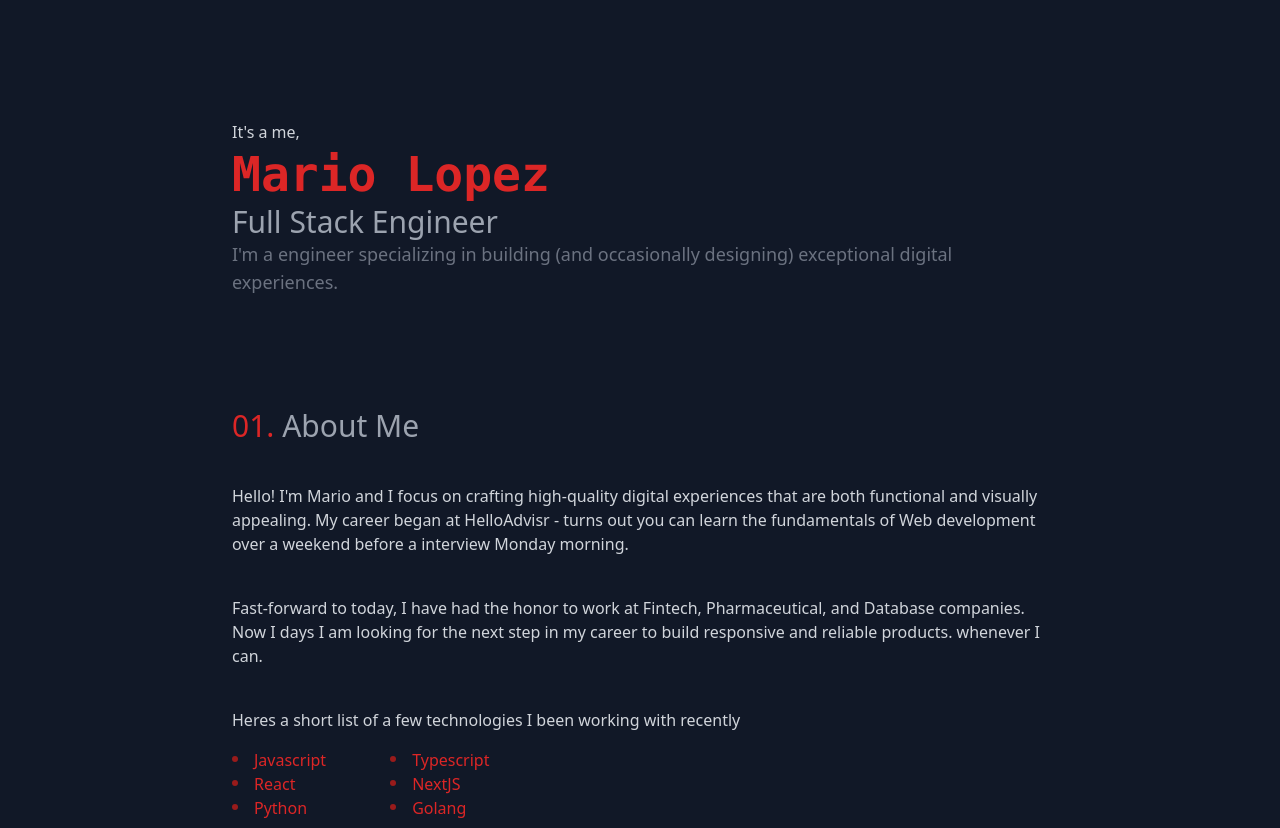
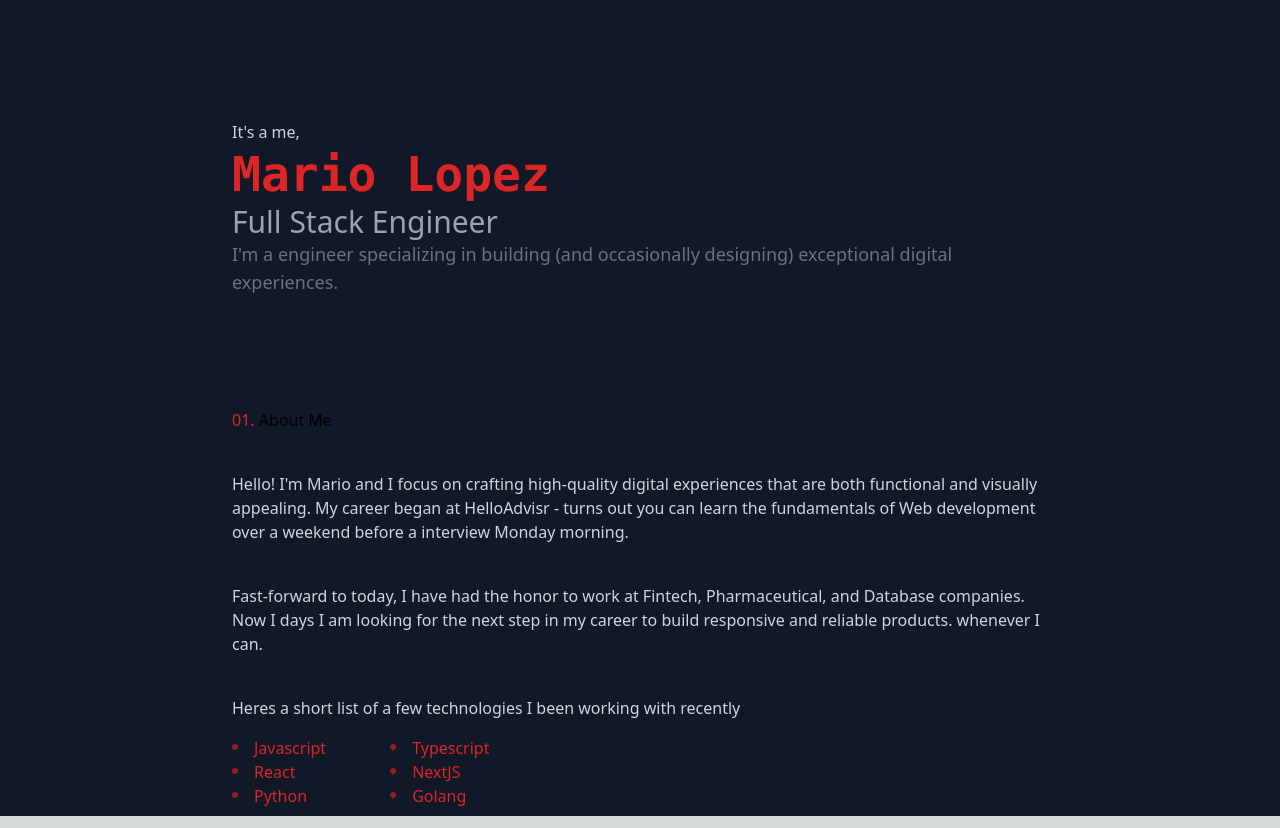
Before and after one commit to ElTragon/portfolio, a Next.js app: page / in a window 1280 px wide. Built offline with nearby package versions, Linux system fonts and the light colour scheme.

Commit message:
cleaned up some css, unused code

```diff
--- a/src/components/HomePage/Sections/AboutMe/index.module.css
+++ b/src/components/HomePage/Sections/AboutMe/index.module.css
@@ -5,19 +5,6 @@
 
 .container p {
     @apply text-gray-300 mt-10;
-}
-
-
-.container h1 {
-    @apply text-5xl font-mono font-bold text-red-600 leading-tight;
-}
-
-.container h2 {
-    @apply text-3xl font-normal text-gray-400;
-}
-
-.container h3 {
-    @apply text-lg font-normal text-gray-500;
 }
 
 .techContainer{
```
